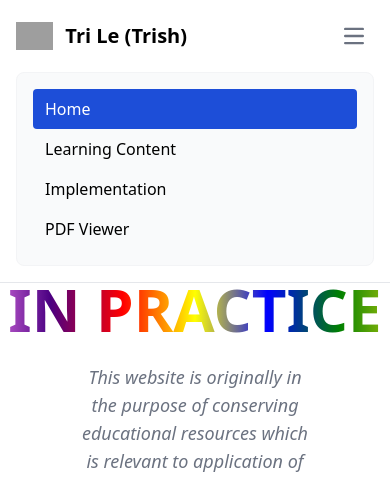
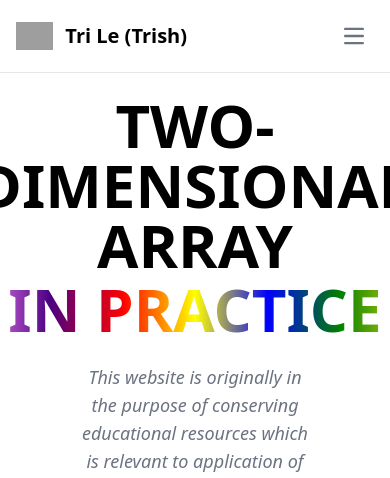
Before and after one commit to Trish0302/lsts-demo, a Django app: page / in a window 390 px wide; the page is wider, and only the part inside the window is pictured. Shown: the top 478 px of that part. Run offline with Django 5.2, Linux system fonts and the light colour scheme; some libraries are stand-ins or nearby versions; grey boxes are pictures that could not be loaded.

Commit message:
fix hidden nav large screen

```diff
--- a/lesson/static/js/script.js
+++ b/lesson/static/js/script.js
@@ -4,7 +4,7 @@ const navBarToggleBtn = document.getElementById("navbar-toggle-btn");
 const navBar = document.getElementById("navbar-sticky");
 
 navBarToggleBtn.addEventListener("click", () => {
-  navBar.classList.toggle("sm:hidden");
+  navBar.classList.toggle("hidden");
 });
 
 document.querySelectorAll("ul li a").forEach((navLink) => {
--- a/lesson/templates/partials/header.html
+++ b/lesson/templates/partials/header.html
@@ -46,7 +46,7 @@
       </button>
     </div>
     <div
-      class="items-center justify-between w-full md:flex md:w-auto md:order-1 sm:hidden"
+      class="items-center justify-between w-full hidden md:flex md:w-auto md:order-1"
       id="navbar-sticky"
     >
       <ul
```
